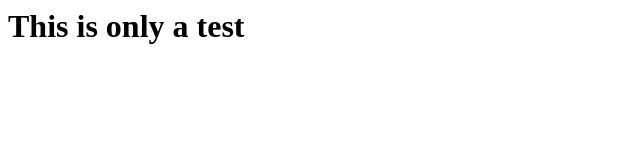
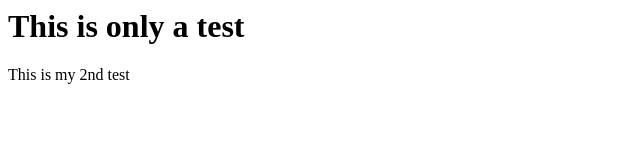
Before and after one commit to pebutler3/test123, a plain HTML site: page index.html in a window 1280 px wide. Shown: the whole page, without its empty margins (0-640 px from the left). Drawn offline with Linux system fonts and the light colour scheme.

Commit message:
2nd test

```diff
--- a/index.html
+++ b/index.html
@@ -1,3 +1,4 @@
 <div>
   <h1>This is only a test</h1>
+  <p>This is my 2nd test</p>
 </div>
```
